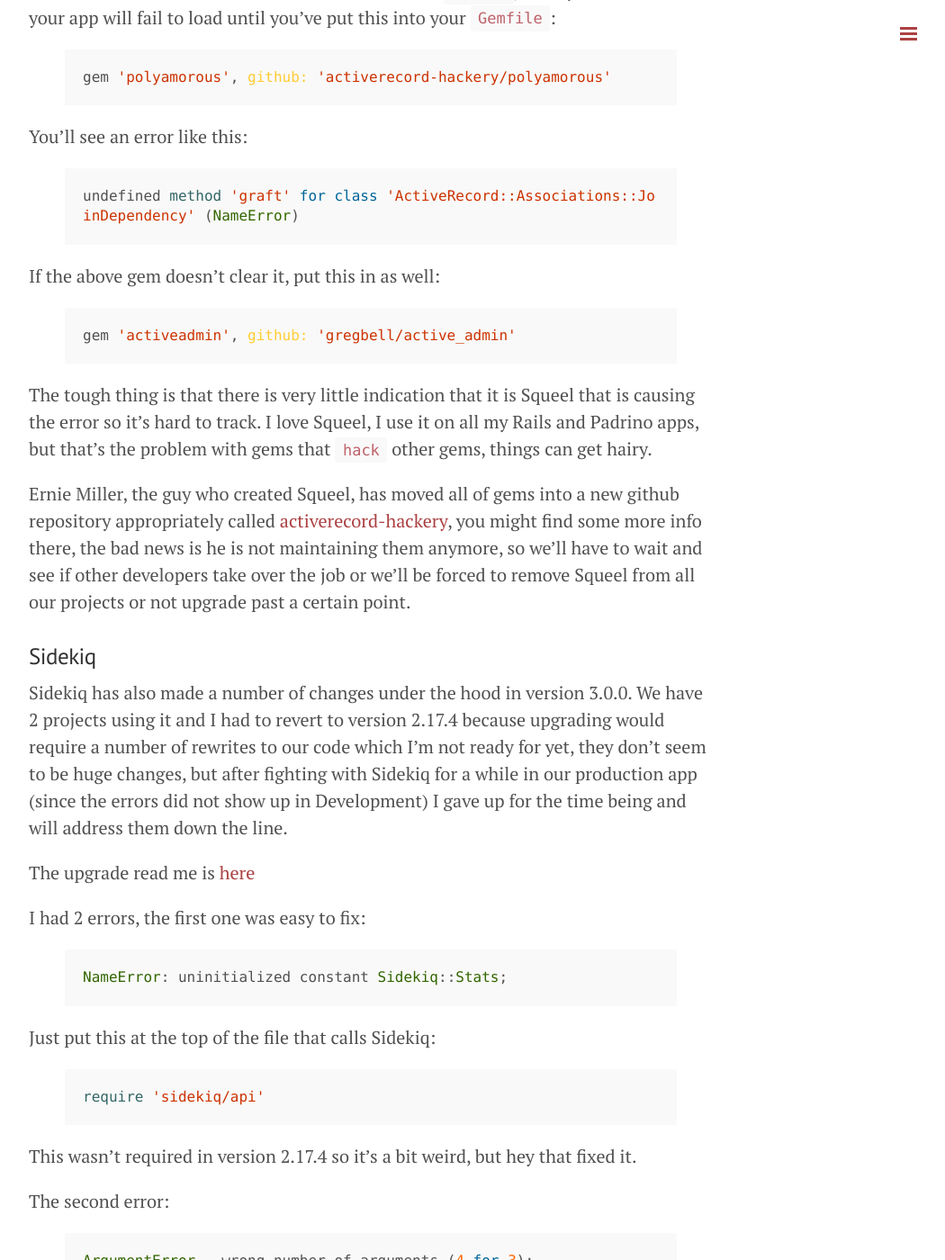
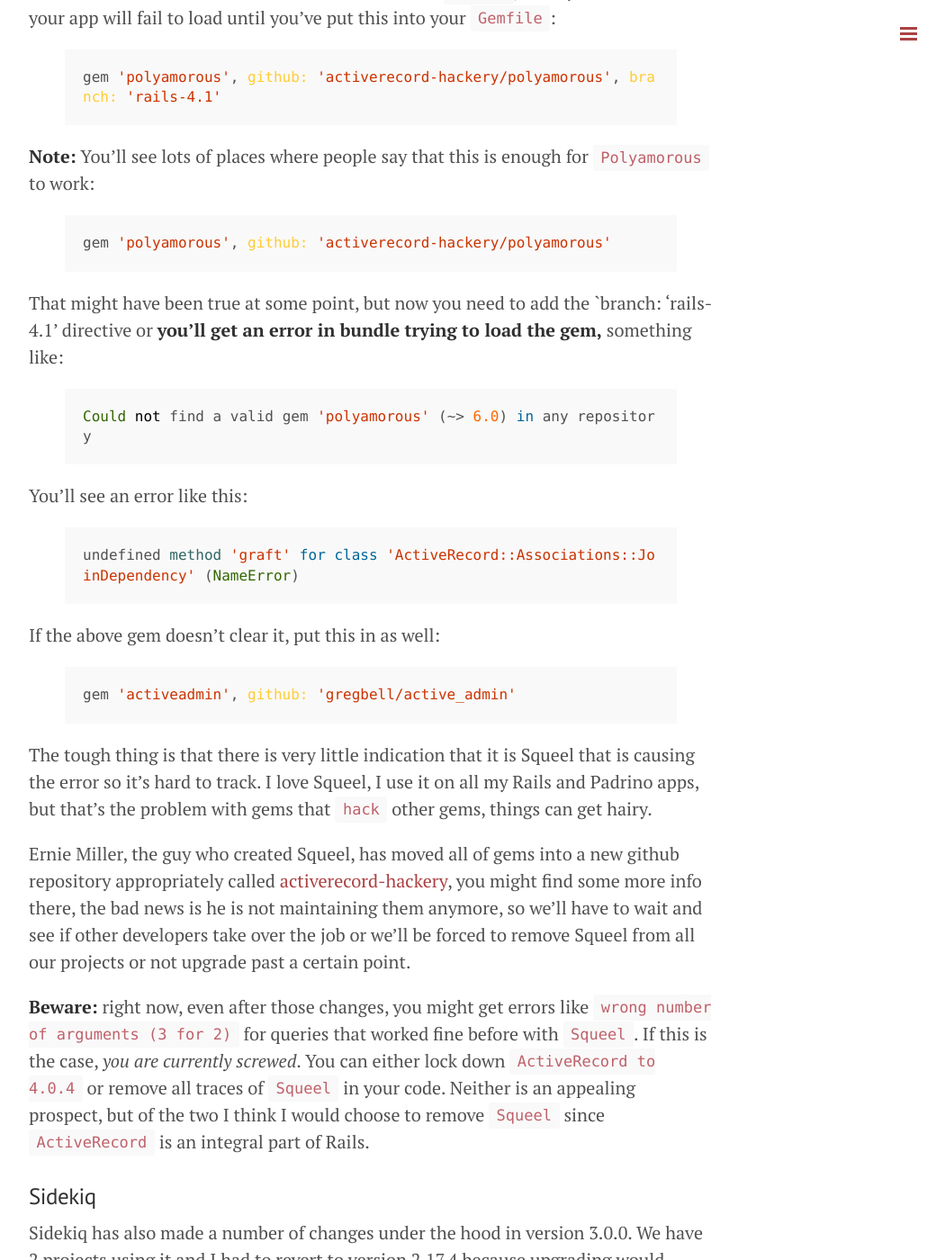
Before and after one commit to kakubei/kakubei.github.io, a Jekyll site: the page built from _posts/2014-04-10-rails-4.1-upgrade.md, in a window 1280 px wide and 1400 px high, scrolled down 499 px. Shown: the whole window at 90% size, without its empty margins (228-1278 px from the left). Built offline with Jekyll 4.4.1, drawn with Linux system fonts in a browser that asks for light colours; Markdown is read by kramdown in place of the engine named in the settings; comment, search, counter and statistics services are not loaded.

Commit message:
more info on Rails 4.1 update

```diff
--- a/_posts/2014-04-10-rails-4.1-upgrade.md
+++ b/_posts/2014-04-10-rails-4.1-upgrade.md
@@ -16,8 +16,21 @@
 Rails 4.1 and Active Record have a lot of issues with `Squeel`, and by that I mean that your app will fail to load until you've put this into your `Gemfile`:
 
 {% highlight ruby %}
+gem 'polyamorous', github: 'activerecord-hackery/polyamorous', branch: 'rails-4.1'
+{% endhighlight %}
+
+**Note:** You'll see lots of places where people say that this is enough for `Polyamorous` to work:
+
+{% highlight ruby %}
 gem 'polyamorous', github: 'activerecord-hackery/polyamorous'
 {% endhighlight %}
+
+That might have been true at some point, but now you need to add the `branch: 'rails-4.1' directive or **you'll get an error in bundle trying to load the gem,** something like:
+
+{% highlight ruby %}
+Could not find a valid gem 'polyamorous' (~> 6.0) in any repository
+{% endhighlight %}
+
 
 You'll see an error like this:
 
@@ -34,6 +47,8 @@
 The tough thing is that there is very little indication that it is Squeel that is causing the error so it's hard to track. I love Squeel, I use it on all my Rails and Padrino apps, but that's the problem with gems that `hack` other gems, things can get hairy.
 
 Ernie Miller, the guy who created Squeel, has moved all of gems into a new github repository appropriately called [activerecord-hackery](https://github.com/activerecord-hackery), you might find some more info there, the bad news is he is not maintaining them anymore, so we'll have to wait and see if other developers take over the job or we'll be forced to remove Squeel from all our projects or not upgrade past a certain point.
+
+**Beware:** right now, even after those changes, you might get errors like `wrong number of arguments (3 for 2)` for queries that worked fine before with `Squeel`. If this is the case, *you are currently screwed*. You can either lock down `ActiveRecord to 4.0.4` or remove all traces of `Squeel` in your code. Neither is an appealing prospect, but of the two I think I would choose to remove `Squeel` since `ActiveRecord` is an integral part of Rails.
 
 ### Sidekiq
 Sidekiq has also made a number of changes under the hood in version 3.0.0. We have 2 projects using it and I had to revert to version 2.17.4 because upgrading would require a number of rewrites to our code which I'm not ready for yet, they don't seem to be huge changes, but after fighting with Sidekiq for a while in our production app (since the errors did not show up in Development) I gave up for the time being and will address them down the line.
```
